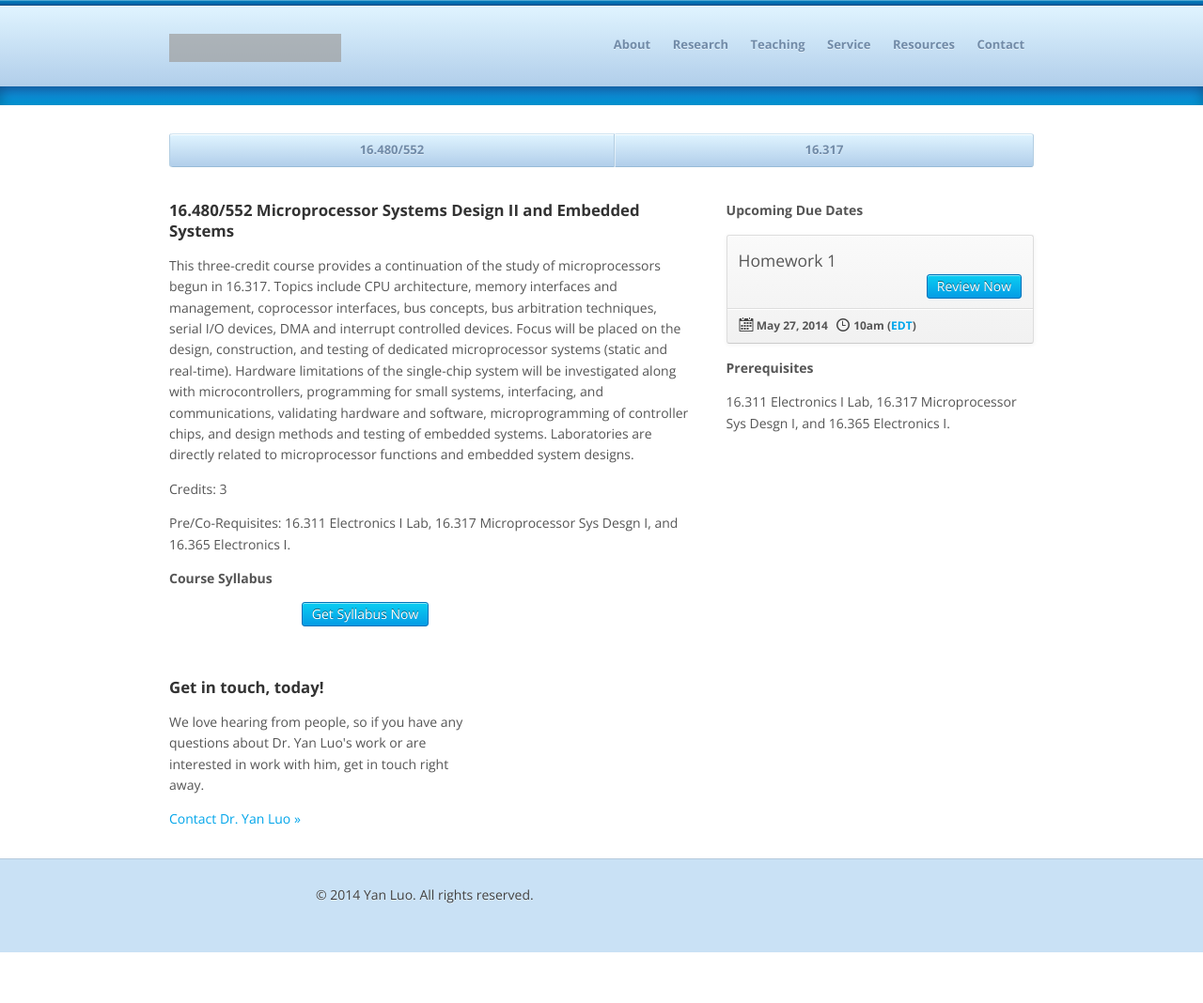
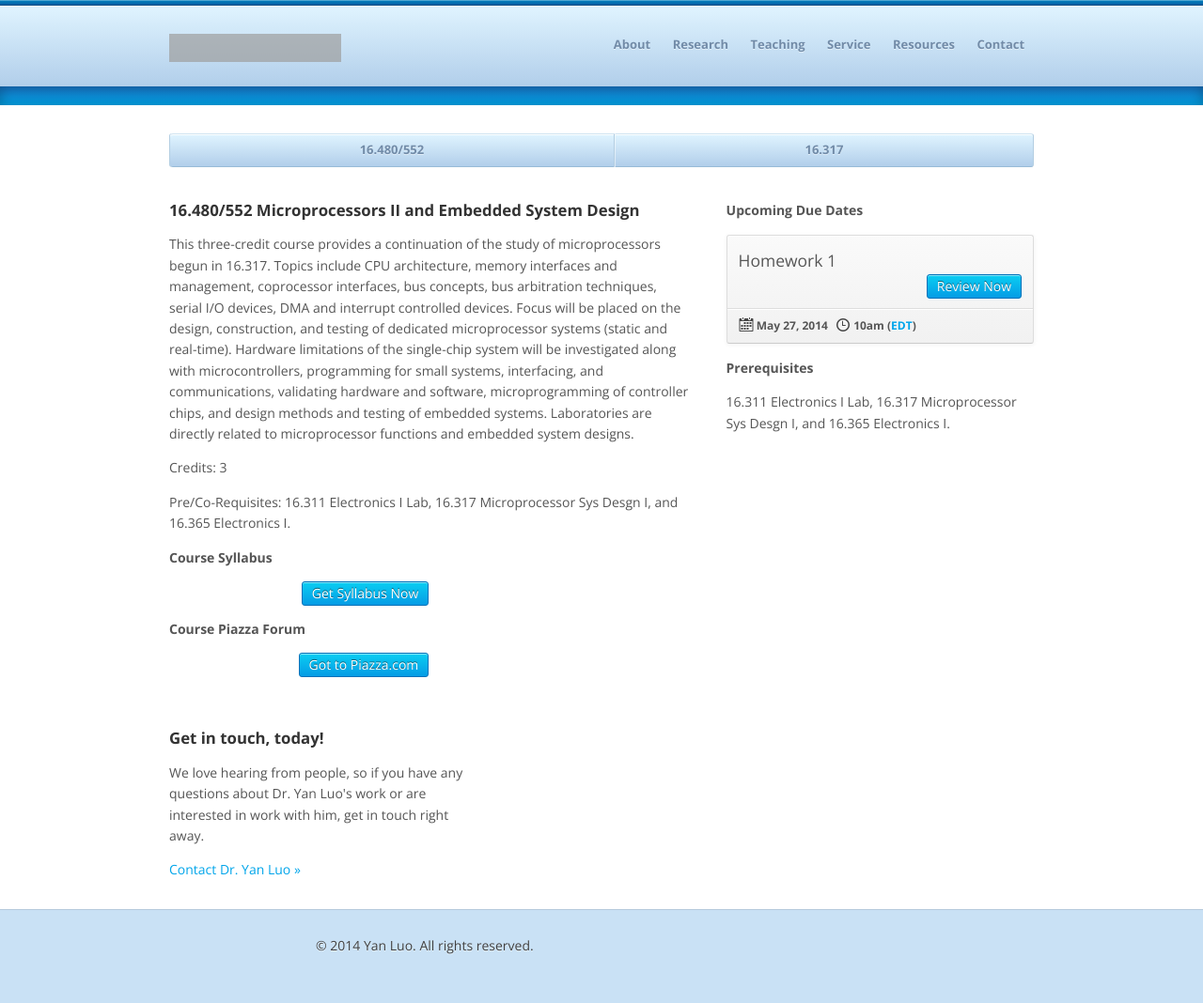
Before and after one commit to eliedaou/acanetsDev, a Jekyll site: the page built from teaching/16.480.552/index.html, in a window 1280 px wide. Shown: the whole page at 94% size. Built offline with Jekyll 4.4.1, drawn with Linux system fonts in a browser that asks for light colours; Markdown is read by kramdown in place of the engine named in the settings; comment, search, counter and statistics services are not loaded; before the commit the page ends 1014 px from its top, so only the background shows below that; grey boxes are pictures that could not be loaded.

Commit message:
update 16.480

```diff
--- a/teaching/16.317/index.html
+++ b/teaching/16.317/index.html
@@ -16,7 +16,7 @@ Prerequisites: 16.265 (Logic Design) and 16.365 (Electronics I)
 
 
     <div class="container">
-      <div class="half">
+      <div class="whole">
         <h4>Topics</h4>
         <ul>
           <li>
@@ -32,12 +32,12 @@ Memory addressing and organization. Stack operation.</li>
 
         </ul>
       </div>
-      <div class="half">
+      <!--div class="half">
         <h4>Objectives</h4>
         <ul>
           <li></li>
         </ul>
-      </div>
+      </div-->
     </div>
 
 
--- a/teaching/16.480.552/index.html
+++ b/teaching/16.480.552/index.html
@@ -6,7 +6,7 @@ prerequisites: 16.311 Electronics I Lab, 16.317 Microprocessor Sys Desgn I, and
 
 <div class="golden-large">
   <div class="content">
-    <h3>16.480/552 Microprocessor Systems Design II and Embedded Systems</h3>
+    <h3>16.480/552 Microprocessors II and Embedded System Design</h3>
     <p>This three-credit course provides a continuation of the study
     of microprocessors begun in 16.317. Topics include CPU
     architecture, memory interfaces and management, coprocessor
@@ -26,6 +26,8 @@ prerequisites: 16.311 Electronics I Lab, 16.317 Microprocessor Sys Desgn I, and
 
 <p>Pre/Co-Requisites: 16.311 Electronics I Lab, 16.317 Microprocessor Sys Desgn I, and 16.365 Electronics I.</p>
 
+
+{% for class in site.tags.16-480-552 reversed %}
     <div class="container">
       <div class="half">
         <h4>Course Syllabus</h4>
@@ -34,6 +36,16 @@ prerequisites: 16.311 Electronics I Lab, 16.317 Microprocessor Sys Desgn I, and
         </p>
       </div>
     </div>
+
+    <div class="container">
+      <div class="half">
+        <h4>Course Piazza Forum</h4>
+	<p class="register">
+          <a href="{{ class.piazza_url }}" class="button">Got to Piazza.com</a>
+        </p>
+      </div>
+    </div>
+{% endfor %}
 
     <!--div class="container">
       <div class="half">
```
Also changed, not shown: teaching/16.480.552/_posts/2014-8-13-a1.md (+1 -0 lines).
